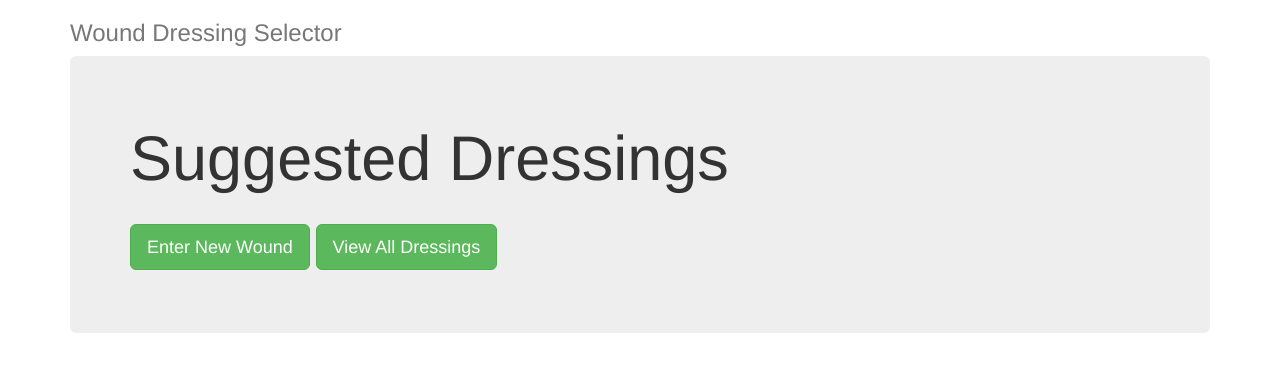
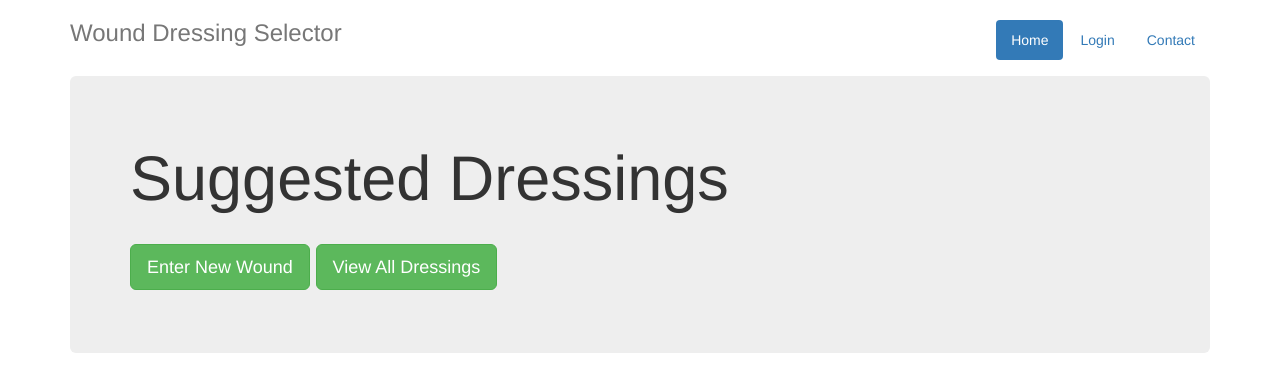
Before and after one commit to FizzyMcPhysics/wounds-and-dressings, a Django app: template templates/dressings/dressing_filter.html in a window 1280 px wide. Shown: the top 392 px of the page. Run offline with Django 3.2, Linux system fonts and the light colour scheme; the template is opened without the code that fills it, so the values that code supplies are empty; some libraries are stand-ins or nearby versions.

Commit message:
Adding requirements and login.

```diff
--- a/dressings/views.py
+++ b/dressings/views.py
@@ -2,6 +2,7 @@ from django.shortcuts import render
 from django.core.urlresolvers import reverse
 from django.views.generic import ListView, DetailView, CreateView, UpdateView
 
+from braces.views import LoginRequiredMixin
 from django_filters.views import FilterView
 
 from .filters import DressingFilter
@@ -33,7 +34,7 @@ class DressingFilterView(FilterView):
     filterset_class = DressingFilter
 
 
-class WoundCreateView(AuthoredMixin, CreateView):
+class WoundCreateView(LoginRequiredMixin, AuthoredMixin, CreateView):
     model = Wound
     form_class = WoundForm
 
--- a/templates/dressings/dressing_filter.html
+++ b/templates/dressings/dressing_filter.html
@@ -4,9 +4,18 @@
 <div class="container">
       <div class="header">
 
+        <ul class="nav nav-pills pull-right">
+          <li class="active"><a href="#">Home</a></li>
+          {% if request.user.is_authenticated %}
+          <li><a href="{% url 'logout' %}">Logout</a></li>
+          {% else %}
+          <li><a href="{% url 'login' %}">Login</a></li>
+          {% endif %}
+          <li><a href="#">Contact</a></li>
+        </ul>
         <h3 class="text-muted">Wound Dressing Selector</h3>
       </div>
-
+      <br>
       <div class="jumbotron">
         <h1>Suggested Dressings</h1>
         {% if request.GET.wound %}
--- a/wounds/settings.py
+++ b/wounds/settings.py
@@ -9,6 +9,7 @@ https://docs.djangoproject.com/en/1.6/ref/settings/
 """
 
 from unipath import Path
+from django.core.urlresolvers import reverse_lazy
 
 PROJECT_DIR = Path(__file__).ancestor(2)
 
@@ -34,6 +35,9 @@ TEMPLATE_DEBUG = True
 
 ALLOWED_HOSTS = []
 
+LOGIN_URL = reverse_lazy('login')
+LOGIN_REDIRECT_URL = reverse_lazy('dressing_filter')
+LOGOUT_URL = reverse_lazy('logout')
 
 # Application definition
 DEFAULT_APPS = (
--- a/wounds/urls.py
+++ b/wounds/urls.py
@@ -5,6 +5,15 @@ admin.autodiscover()
 
 urlpatterns = patterns('',
     url(r'^',    include('dressings.urls')),
-
+    url(
+        regex=r'^accounts/login/$',
+        view='django.contrib.auth.views.login',
+        name="login"
+    ),
+    url(
+        regex=r'^accounts/logout/$',
+        view='django.contrib.auth.views.logout_then_login',
+        name="logout"
+    ),
     url(r'^admin/', include(admin.site.urls)),
 )
```
Also changed, not shown: requirements.txt (added, +10 -0 lines), templates/registration/login.html (added, +18 -0 lines), __init__.py (added).
